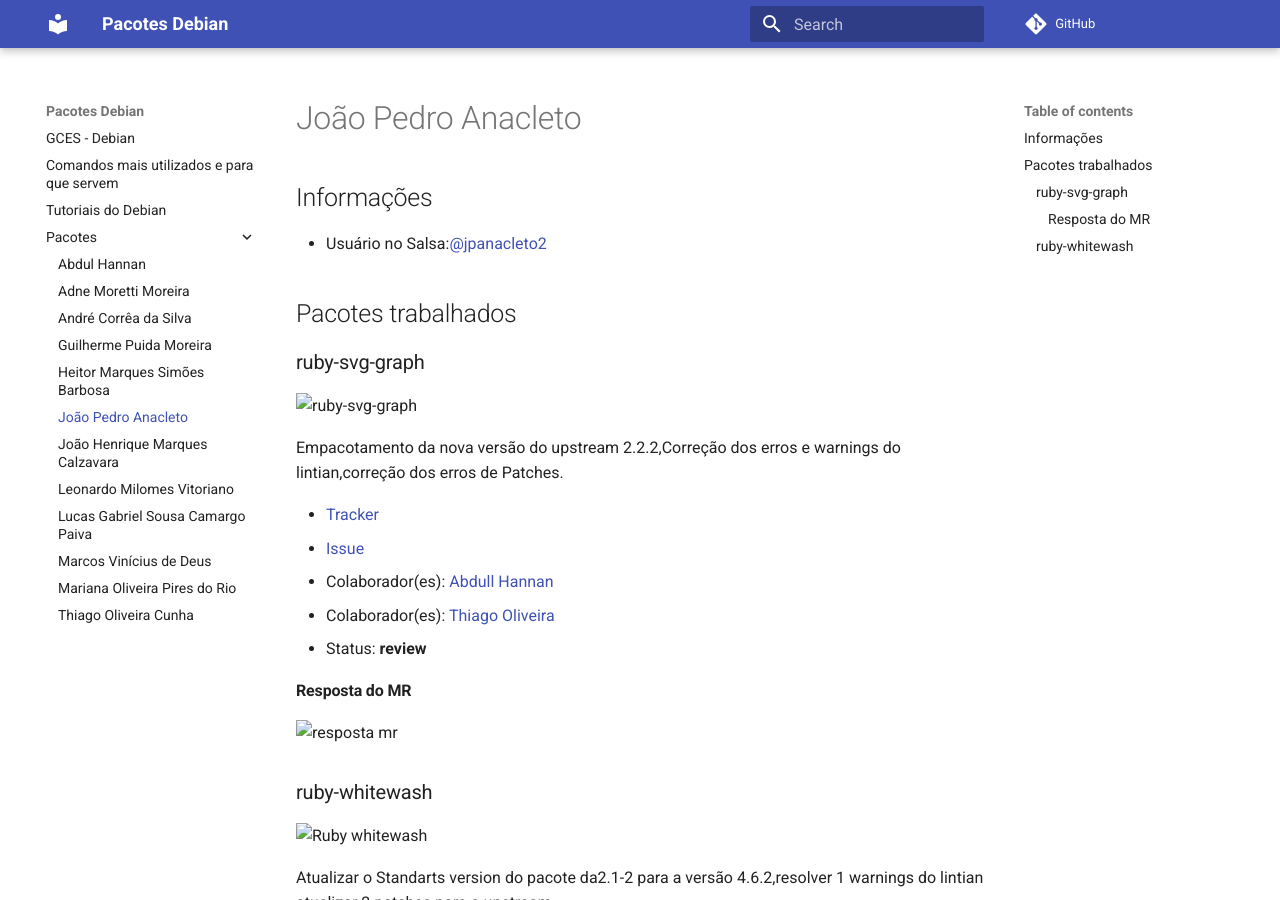
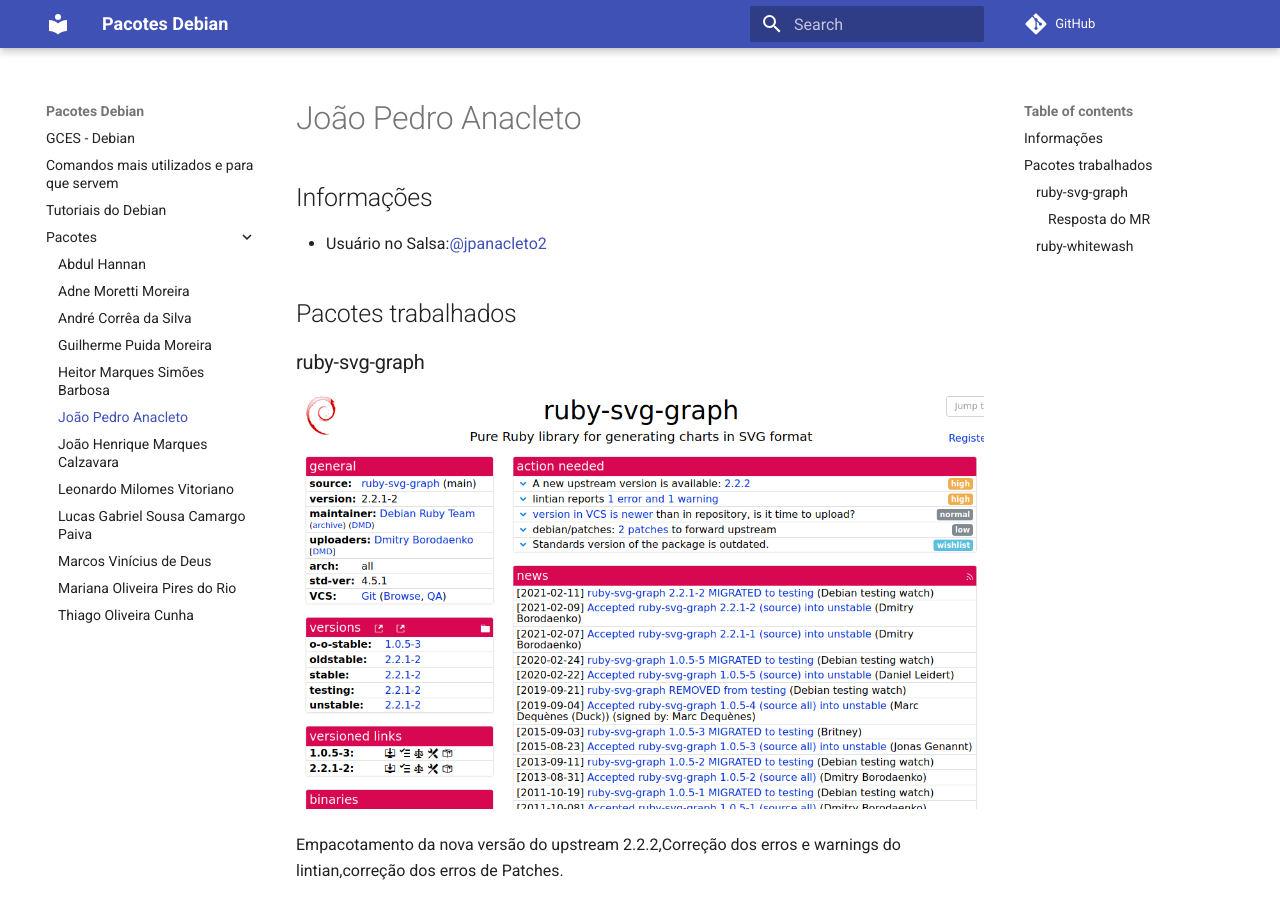
Before and after one commit to FGA-GCES/Debian_Pacotes, an MkDocs documentation site: the page built from docs/pacotes/joao-anacleto.md, in a window 1280 px wide and 900 px high. Built offline with MkDocs 1.6.1 and Material for MkDocs 9.7.7, drawn with Linux system fonts in a browser that asks for light colours; comment, search, counter and statistics services are not loaded.

Commit message:
corrigindo caminhos anacleto

```diff
--- a/docs/pacotes/joao-anacleto.md
+++ b/docs/pacotes/joao-anacleto.md
@@ -10,7 +10,7 @@
 
 ### ruby-svg-graph
 
-![ruby-svg-graph](/docs/assets/ruby-svg-graph.png)
+![ruby-svg-graph](https://raw.githubusercontent.com/FGA-GCES/Debian_Pacotes/main/docs/assets/ruby-svg-graph.png)
 
 Empacotamento da nova versão do upstream 2.2.2,Correção dos erros e warnings do lintian,correção dos erros de Patches.
 
@@ -22,11 +22,11 @@
 
 #### Resposta do MR
 
-![resposta mr](/docs/assets/resposta_mr_ruby-svg-graph.jpeg)
+![resposta mr](https://raw.githubusercontent.com/FGA-GCES/Debian_Pacotes/main/docs/assets/resposta_mr_ruby-svg-graph.jpeg)
 
 ### ruby-whitewash
 
-![Ruby whitewash](docs/assets/ruby-whitewash.png)
+![Ruby whitewash](https://raw.githubusercontent.com/FGA-GCES/Debian_Pacotes/main/docs/assets/ruby-whitewash.png)
 
 Atualizar o Standarts version do pacote da2.1-2 para a versão 4.6.2,resolver 1 warnings
 do lintian atualizar 2 patches para o upstream.
```
Also changed, not shown: docs/pacotes/image.png (deleted).
